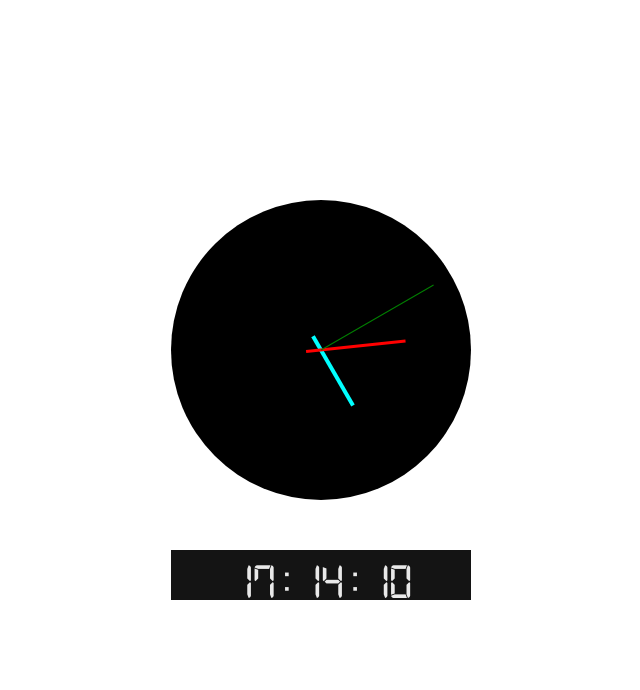
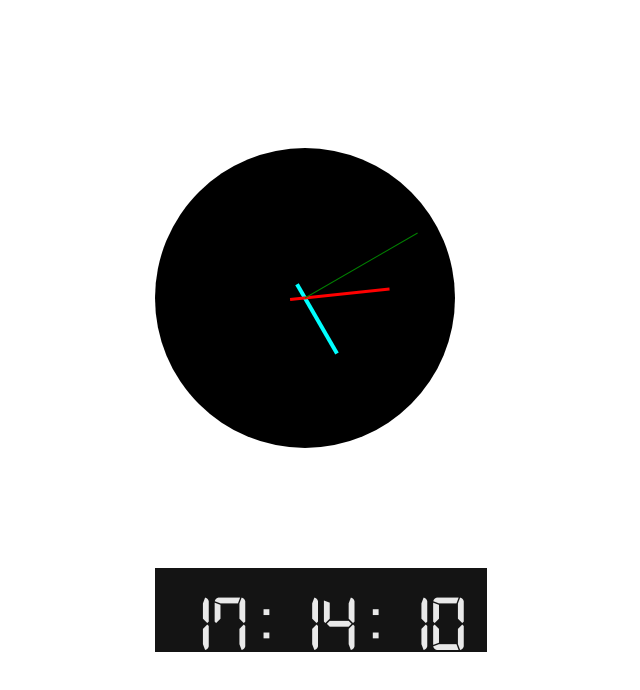
Before and after one commit to samuel-santos91/react-clock-project, a React (Vite) app: page / in a window 1280 px wide. Shown: the top 690 px of the page, without its empty margins (319-959 px from the left). Built offline with nearby package versions, Linux system fonts and the light colour scheme.

Commit message:
adjust variables proportionally to clock diameter

```diff
--- a/src/containers/DigitalClock/DigitalClock.jsx
+++ b/src/containers/DigitalClock/DigitalClock.jsx
@@ -2,7 +2,7 @@ import React, { useContext } from "react";
 
 import { TimeContext } from "../../context/TimeContextProvider";
 
-import classes from './DigitalClock.module.scss';
+import classes from "./DigitalClock.module.scss";
 
 const DigitalClock = () => {
   const { formattedTime } = useContext(TimeContext);
@@ -10,11 +10,17 @@ const DigitalClock = () => {
   return (
     <section>
       <time className={classes.digital}>
-        <span>{formattedTime?.hours}</span>
-        <span>:</span>
-        <span>{formattedTime?.minutes}</span>
-        <span>:</span>
-        <span>{formattedTime?.seconds}</span>
+        <span className={classes["digital_numbers"]}>
+          {formattedTime?.hours}
+        </span>
+        <span className={classes["digital_colons"]}>:</span>
+        <span className={classes["digital_numbers"]}>
+          {formattedTime?.minutes}
+        </span>
+        <span className={classes["digital_colons"]}>:</span>
+        <span className={classes["digital_numbers"]}>
+          {formattedTime?.seconds}
+        </span>
       </time>
     </section>
   );
--- a/src/containers/DigitalClock/DigitalClock.module.scss
+++ b/src/containers/DigitalClock/DigitalClock.module.scss
@@ -1,17 +1,21 @@
-@use '../../styles/partials/variables' as vars;
+@use "../../styles/partials/variables" as vars;
 
 .digital {
   display: flex;
   justify-content: center;
   align-items: center;
 
-  margin-top: 50px;
-  height: 50px;
-  padding: 0 20px;
+  margin-top: vars.$between-clocks;
+  height: vars.$clock-diameter * 0.283;
+  padding: 0 vars.$clock-diameter * 0.067;
   background-color: vars.$noir-theme;
 
   font-family: vars.$digital-clock;
-  font-size: 50px;
-  color: vars.$display-digit;;
+  font-size: vars.$clock-diameter * 0.267;
+  color: vars.$display-digit;
 
+  &_numbers,
+  &_colons {
+    margin-top: vars.$clock-diameter * 0.03;
+  }
 }
--- a/src/styles/partials/_variables.scss
+++ b/src/styles/partials/_variables.scss
@@ -14,3 +14,26 @@ $shadow-theme: rgb(117 109 109);
 
 //FONTS
 $digital-clock: "DigitalClock", sans-serif;
+
+//ANALOG CLOCK DIMENSIONS
+$clock-diameter: 300px;
+$clock-diameter-sm-screen: 50vw;
+
+//SPACING
+$between-clocks: $clock-diameter * 0.4;
+$between-clocks-sm-screen: $clock-diameter-sm-screen * 0.4;
+
+//CLOCK HANDS SIZES
+$second-hand-length: $clock-diameter * 0.409;
+$minute-hand-length: $clock-diameter * 0.364;
+$hour-hand-length: $clock-diameter * 0.243;
+$second-hand-length-sm-screen: $clock-diameter-sm-screen * 0.409;
+$minute-hand-length-sm-screen: $clock-diameter-sm-screen * 0.364;
+$hour-hand-length-sm-screen: $clock-diameter-sm-screen * 0.243;
+
+$second-hand-thickness: $second-hand-length * 0.0111;
+$minute-hand-thickness: $minute-hand-length * 0.0375;
+$hour-hand-thickness: $hour-hand-length * 0.0967;
+$second-hand-thickness-sm-screen: $second-hand-length-sm-screen * 0.0111;
+$minute-hand-thickness-sm-screen: $minute-hand-length-sm-screen * 0.0375;
+$hour-hand-thickness-sm-screen: $hour-hand-length-sm-screen * 0.0967;
```
